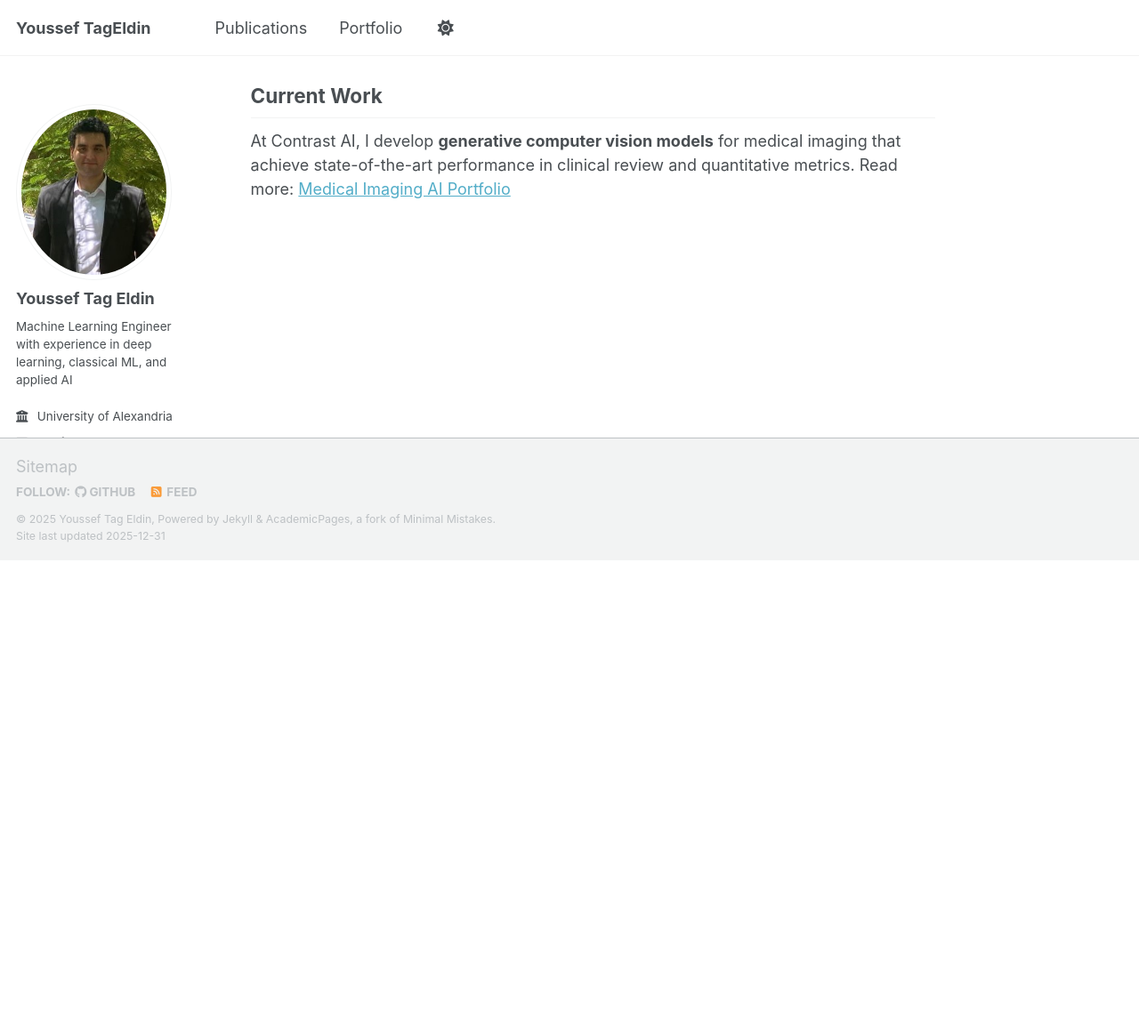
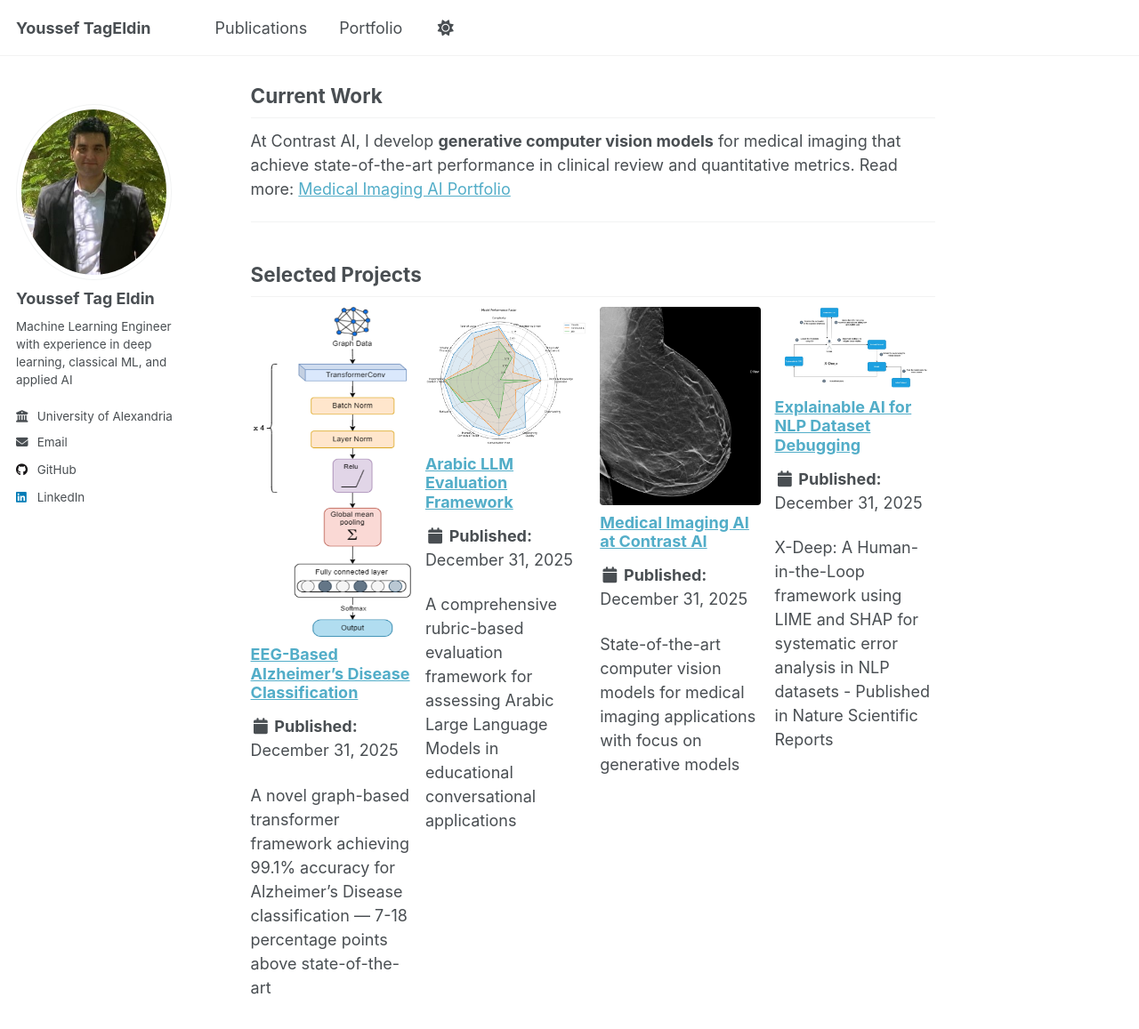
Before and after one commit to yosftag1/yosftag1.github.io, a Jekyll site: the page built from _pages/about.md, in a window 1280 px wide and 1400 px high, scrolled down 1625 px. Shown: the top 1157 px of the window at 89% size. Built offline with Jekyll 4.4.1, drawn with Linux system fonts in a browser that asks for light colours; a script that is not in the unit is left out; before the commit the page ends 2255 px from its top, so only the background shows below that.

Commit message:
adding preview for the projects in the main page

```diff
--- a/_pages/about.md
+++ b/_pages/about.md
@@ -54,3 +54,13 @@ Shaimaa Lazem, **Youssef Tageldin**, et al.
 ## Current Work
 
 At Contrast AI, I develop **generative computer vision models** for medical imaging that achieve state-of-the-art performance in clinical review and quantitative metrics. Read more: [Medical Imaging AI Portfolio](/portfolio/medical-imaging-ai/)
+
+---
+
+## Selected Projects
+
+<div class="grid__wrapper">
+{% for post in site.portfolio %}
+  {% include archive-single.html type="grid" %}
+{% endfor %}
+</div>
```
